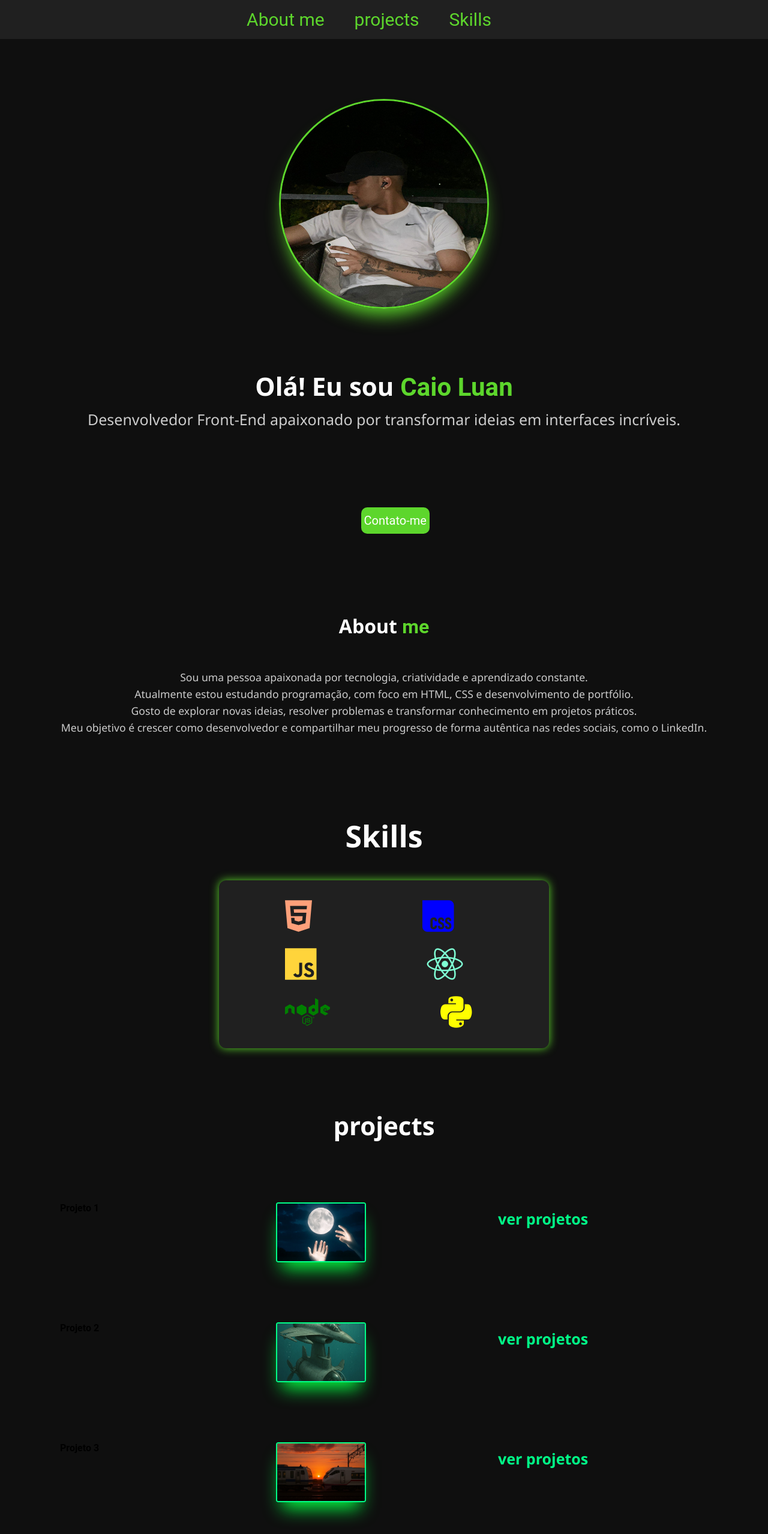
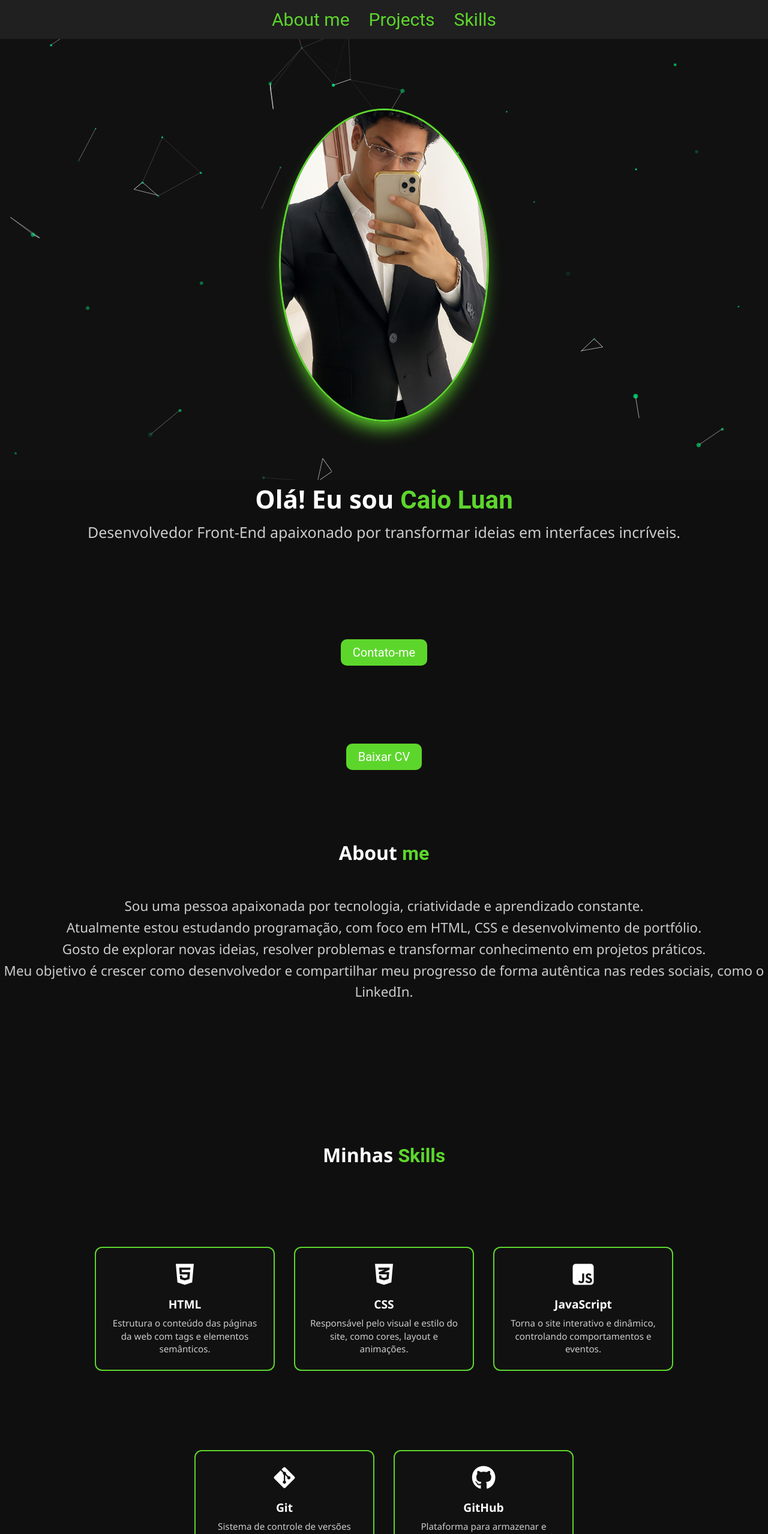
Before and after one commit to Takakae09/my-portif-lio, a plain HTML site: page Portifolio-dev/index.html in a window 1280 px wide. Shown: the top 2558 px of the page at 60% size. Drawn offline with nearby package versions, Linux system fonts and the light colour scheme.

Commit message:
mod3
finalização de bug falta só adc os projetos.

```diff
--- a/Portifolio-dev/index.html
+++ b/Portifolio-dev/index.html
@@ -1,27 +1,28 @@
 <!DOCTYPE html>
-<html lang="pt-br">
+<html lang="en-us">
 <head>
     <meta charset="UTF-8">
     <meta name="viewport" content="width=device-width, initial-scale=1.0">
     <link rel="stylesheet" href="https://cdnjs.cloudflare.com/ajax/libs/font-awesome/6.7.2/css/all.min.css" integrity="sha512-Evv84Mr4kqVGRNSgIGL/F/aIDqQb7xQ2vcrdIwxfjThSH8CSR7PBEakCr51Ck+w+/U6swU2Im1vVX0SVk9ABhg==" crossorigin="anonymous" referrerpolicy="no-referrer" />
     <link rel="stylesheet" href="../css/index.css">
+    <link rel="stylesheet" href="../css/resp.css">
+    <script src="https://cdn.jsdelivr.net/particles.js/2.0.0/particles.min.js"></script>
     <title>Dev.caioluan</title>
 </head>
 <body>
-
-
+  <div id="particles-js"></div>
         <nav>
 
             <ul class="topo">
-                <li><a href="About-me">About me</a></li>
-                <li><a href="#">projects</a></li>
-                <li><a href="#">Skills</a></li>
-                <ul>
+                <li><a href="#About me">About me</a></li>
+                <li><a href="#projetos">Projects</a></li>
+                <li><a href="#skills">Skills</a></li>
+              </ul>
         </nav>
 
         <main>
 
-            <img src="img/caio.jpg.jpg" alt="foto de perfil" class="foto-principal">
+            <img src="img/CAIOLUAN2.0.jpg" alt="foto de perfil" class="foto-principal">
             <div class="conteudo">
                 <h1 class="titulor">Olá! Eu sou <span class="destaque">Caio Luan</span></h1>
 <p class="subtitulo">Desenvolvedor Front-End apaixonado por transformar ideias em interfaces incríveis.</p>
@@ -33,9 +34,10 @@
 
             <!-- HTML -->
 <button class="botao1">Contato-me</button>
+<a href="../CV-PDF/CV-CaioLuan.pdf" download class="botao1">Baixar CV</a>
         </section>
 
-        <section id="about-me">
+        <section" id="About me">
             <h2 class="sobre">About <span class="sobre2">me</span></h2>
 
             <p class="sobre1">
@@ -46,50 +48,68 @@
             </p>
           </section>
 
+          <section id="skills">
+            <h2 class="titulo">Minhas <span class="destaque">Skills</span></h2>
 
-        <section class="especealidade">
-            <div class="interface">
-                <h3 class="habilidade">Skills</h3>
-                <div class="flex">
-                    <div class="especealidade-box">
-                        <i class="fa-brands fa-html5" style="color:lightsalmon;"></i>
-                        <i class="fa-brands fa-css" style="color:#0000FF;"></i>
-                        <i class="fa-brands fa-js" style="color: #FFD43B;"></i>
-                        <i class="fa-brands fa-react" style="color: aquamarine;"></i>
-                        <i class="fa-brands fa-node" style="color:green;"></i>
-                        <i class="fa-brands fa-python" style="color:yellow;"></i>
-                    </div><!--especealidade-box-->
-                </div><!--flex-->
-            </div><!--interface-->
-        </section><!--especialidade-->
+            <div class="skills-container">
+              <div class="skill-card">
+                <i class="fab fa-html5"></i>
+                <h3>HTML</h3>
+                <p>Estrutura o conteúdo das páginas da web com tags e elementos semânticos.</p>
+              </div>
 
-        <section>
-            <div class="container-pjts">
-                <h3 class="titulor">projects</h3>
-                <div class="projetos-box-proj1">
-                    <h4>Projeto 1</h4>
-                    <img src="img/assets_task_01jtnhkqqze2r9cg2np56ctn06_1746627356_img_0.webp" alt="projeto 1" class="projrto-1">
-                <a href="#" class="link">ver projetos</a>
-                </div>
+              <div class="skill-card">
+                <i class="fab fa-css3-alt"></i>
+                <h3>CSS</h3>
+                <p>Responsável pelo visual e estilo do site, como cores, layout e animações.</p>
+              </div>
+
+              <div class="skill-card">
+                <i class="fab fa-js-square"></i>
+                <h3>JavaScript</h3>
+                <p>Torna o site interativo e dinâmico, controlando comportamentos e eventos.</p>
+              </div>
+
+              <div class="skill-card">
+                <i class="fab fa-git-alt"></i>
+                <h3>Git</h3>
+                <p>Sistema de controle de versões para salvar e organizar o histórico dos códigos.</p>
+              </div>
+
+              <div class="skill-card">
+                <i class="fab fa-github"></i>
+                <h3>GitHub</h3>
+                <p>Plataforma para armazenar e compartilhar projetos com o Git na nuvem.</p>
+              </div>
             </div>
+          </section>
 
-            <div class="container-pjts">
+          <section id="projetos">
+            <h2 class="titulo">Meus <span class="destaque">Projetos</span></h2>
 
-                <div class="projetos-box-proj1">
-                    <h4>Projeto 2</h4>
-                    <img src="img/assets_task_01jtxe96v1ewz8qff6f69bfkr7_1746892350_img_3.webp" alt="projeto 1" class="projrto-1">
-                <a href="#" class="link">ver projetos</a>
-                </div>
+            <div class="projetos-grid">
+
+              <div class="projeto-card">
+                <h3>Projeto 1</h3>
+                <img src="img/assets_task_01jtnhkqqze2r9cg2np56ctn06_1746627356_img_0.webp" alt="Projeto 1">
+                <a href="#" class="botao-projeto">Ver Projeto</a>
+              </div>
+
+              <div class="projeto-card">
+                <h3>Projeto 2</h3>
+                <img src="img/assets_task_01jtxe96v1ewz8qff6f69bfkr7_1746892350_img_3.webp" alt="Projeto 2">
+                <a href="#" class="botao-projeto">Ver Projeto</a>
+              </div>
+
+              <div class="projeto-card">
+                <h3>Projeto 3</h3>
+                <img src="img/assets_task_01jtxeae84ep2ax9yqgg027639_1746892393_img_3.webp" alt="Projeto 3">
+                <a href="#" class="botao-projeto">Ver Projeto</a>
+              </div>
+
             </div>
+          </section>
 
-            <div class="container-pjts">
-                <div class="projetos-box-proj1">
-                    <h4>Projeto 3</h4>
-                    <img src="img/assets_task_01jtxeae84ep2ax9yqgg027639_1746892393_img_3.webp" alt="projeto 1" class="projrto-1">
-                <a href="#" class="link">ver projetos</a>
-                </div>
-            </div>
-        </section>
 
 
         <footer>
@@ -119,7 +139,7 @@
     <a href="http://wa.me/5521970088704" target="_blank" title="WhatsApp">
       <i class="fab fa-whatsapp"></i>
     </a>
-    <a href="https://www.linkedin.com/in/caio-luan-45208b2a9?utm_source=share&utm_campaign=share_via&utm_content=profile&utm_medium=ios_app" target="_blank" title="LinkedIn">
+    <a href="https://www.linkedin.com/in/desenvolvendofrontcaioluan444?utm_source=share&utm_campaign=share_via&utm_content=profile&utm_medium=ios_app" target="_blank" title="LinkedIn">
       <i class="fab fa-linkedin"></i>
     </a>
     <a href="https://github.com/Takakae09" target="_blank" title="GitHub">
@@ -130,5 +150,7 @@
 
 
         <script src="index.js"></script>
+        <script src="js/particles-config.js"></script>
+
 </body>
 </html>
--- a/Portifolio-dev/index.js
+++ b/Portifolio-dev/index.js
@@ -37,3 +37,86 @@ document.addEventListener("DOMContentLoaded", function () {
       // ETAPA 3 – Vamos adicionar aqui o envio com EmailJS
     });
   });
+
+
+  particlesJS("particles-js", {
+    "particles": {
+      "number": {
+        "value": 50,
+        "density": {
+          "enable": true,
+          "value_area": 800
+        }
+      },
+      "color": {
+        "value": "#00ff88"
+      },
+      "shape": {
+        "type": "circle"
+      },
+      "opacity": {
+        "value": 0.8,
+        "random": true
+      },
+      "size": {
+        "value": 4,
+        "random": true
+      },
+      "move": {
+        "enable": true,
+        "direction": "bottom",
+        "speed": 2,
+        "out_mode": "out"
+      }
+    },
+    "interactivity": {
+      "detect_on": "canvas",
+      "events": {
+        "onhover": {
+          "enable": false
+        },
+        "onclick": {
+          "enable": false
+        },
+        "resize": true
+      }
+    },
+    "retina_detect": true
+  });
+
+
+
+  function smoothScrollTo(element, duration = 1000) {
+    const targetY = element.getBoundingClientRect().top + window.pageYOffset;
+    const startY = window.pageYOffset;
+    const distance = targetY - startY;
+    let startTime = null;
+
+    function easeInOutQuad(t) {
+      return t < 0.5 ? 2*t*t : -1 + (4 - 2*t)*t;
+    }
+
+    function animation(currentTime) {
+      if (startTime === null) startTime = currentTime;
+      const timeElapsed = currentTime - startTime;
+      const progress = Math.min(timeElapsed / duration, 1);
+      const eased = easeInOutQuad(progress);
+      window.scrollTo(0, startY + distance * eased);
+      if (timeElapsed < duration) {
+        requestAnimationFrame(animation);
+      }
+    }
+    requestAnimationFrame(animation);
+  }
+
+  // Aplicar aos links do menu:
+  document.querySelectorAll('.topo a[href^="#"]').forEach(anchor => {
+    anchor.addEventListener('click', function(e) {
+      e.preventDefault();
+      const target = document.querySelector(this.getAttribute('href'));
+      if (target) {
+        // Ajuste duration (ms) conforme desejar, ex: 1500 para mais lento
+        smoothScrollTo(target, 1500);
+      }
+    });
+  });
--- a/css/index.css
+++ b/css/index.css
@@ -5,8 +5,22 @@
     font-family: 'Roboto', sans-serif;
   }
 
+  /* Faz a div de partículas ficar full screen e atrás do conteúdo */
+#particles-js {
+  position: fixed;
+  width: 100%;
+  height: 100%;
+  top: 0;
+  left: 0;
+  z-index: -1; /* fica atrás */
+  background-color: #111; /* fundo escuro */
+}
+
+html { scroll-behavior: smooth; }
+
   body{
     background-color:var(--cor-primaria);
+    scroll-behavior: smooth;
   }
 
 
@@ -63,10 +77,10 @@ a:hover{
 
 
   .foto-principal{
-    width:350px;
-    height: 350px;
+    width:550px;
+    height: 550px;
     border:3px solid  var(--cor-terciaria);
-    border-radius: 100%;
+    border-radius: 50%;
     display: block;
     margin: auto;
    box-shadow: var(--cor-terciaria) 0px 20px 30px -10px;
@@ -76,18 +90,18 @@ a:hover{
   }
 
   .botao1 {
-    margin-left:47%;
-    margin-top: 130px;
-    background-color:var(--cor-terciaria);
-    color:#ffffff;
-    font-size:20px;
+    display: block;       /* para respeitar margin auto */
+    margin: 130px auto 0 auto; /* topo 130px, centralizado horizontalmente */
+    background-color: var(--cor-terciaria);
+    color: #ffffff;
+    font-size: 20px;
     text-decoration: none;
-    display: block;
-    padding:10px 5px 10px 5px;
-    border-radius:10px;
-    display: inline-block;
+    padding: 10px 20px;
+    border-radius: 10px;
     border: none;
+    width: fit-content; /* ajusta a largura ao conteúdo */
   }
+
 
   .botao1:hover{
     background:var(--cor-primaria);
@@ -123,118 +137,232 @@ a:hover{
   /* TEXTO */
   .sobre1 {
     flex: 1;
-    font-size: 1.1rem;
+    font-size: 1.4rem;
     color: #ccc;
     line-height: 1.6;
     margin-top: 50px;
   }
 
 
-
-  .habilidade{
-    font-size: 50px;
-    margin-top: 100px;
-
+  #skills {
+    max-width: 1200px;
+    margin: 0 auto;
+    padding: 2rem;
+    text-align: center;
   }
 
-  .flex{
-    display: flex;               /* coloca um do lado do outro */
-    justify-content: center;     /* centraliza na horizontal */
-    align-items: center;         /* centraliza verticalmente */
-    gap:25px;                   /* espaçamento entre ícones */
-    padding:  20px;
-    background-color: var(--cor-secundaria);
-    border-radius: 12px;
-    box-shadow: 0 0 15px var(--cor-terciaria);
-    max-width: 550px;
-    margin: 40px auto;
+  .titulo {
+    margin-top:10px;
+    font-size: 2rem;
+    color: white;
   }
 
-  .flex i {
-    font-size:60px;
-    transition: transform 0.3s;
-    padding:10px 90px 10px 90px;
+  .destaque {
+    color: var(--cor-terciaria);
   }
 
-  .flex i:hover {
-    transform: scale(1.2);
+  .skills-container {
+    display: flex;
+    flex-wrap: wrap;
+    gap: 2rem;
+    justify-content: center;
+    margin-top: 2rem;
+  }
+
+  /* CAIXA */
+  .skill-card {
+    background-color: #111;
+    border: 2px solid var(--cor-terciaria);
+    color: white;
+    padding: 1.5rem;
+    border-radius: 12px;
+    text-align: center;
+    width: 250px;
+    transition: transform 0.3s ease;
+    margin-top: 100px;
+  }
+
+  .skill-card i {
+    font-size: 2.5rem;
+    margin-bottom: 0.5rem;
+  }
+
+  .skill-card h3 {
+    margin: 0.5rem 0;
+    font-size: 1.2rem;
+    color: white;
+  }
+
+  .skill-card p {
+    font-size: 0.95rem;
+    color: #ccc;
+    line-height: 1.4;
+  }
+
+  .skill-card:hover {
+    transform: scale(1.05);
+    background-color: #00ff88;
+    color: black;
+  }
+
+  .skill-card:hover i,
+  .skill-card:hover h3,
+  .skill-card:hover p {
+    color: black;
   }
 
 
+  #projetos {
+    max-width: 1200px;
+    margin: 0 auto;
+    padding: 2rem;
+    text-align: center;
+  }
 
-  .projetos-box-proj1{
-    display: grid;
-    grid-template-columns: repeat(auto-fit, minmax(300px, 1fr));
-    margin:100px;
+  .titulo {
+    font-size: 2rem;
+    margin-top: 200px;
+    color: white;
+    margin-bottom: 2rem;
+  }
+
+  .destaque {
+    color: var(--cor-terciaria);
+  }
+
+  /* Grid para os projetos */
+  .projetos-grid {
+    display: flex;
+    flex-wrap: wrap;
+    gap: 2rem;
+    justify-content: center;
+  }
+
+  /* Card individual */
+  .projeto-card {
+    margin-top: 100px;
+    background-color: #111;
+    border: 2px solid var(--cor-terciaria);
+    border-radius: 12px;
+    padding: 1rem;
+    width: 300px;
+    color: white;
+    transition: transform 0.3s ease;
+  }
+
+  .projeto-card img {
+    max-width: 100%;
+    border-radius: 8px;
+    margin-bottom: 1rem;
+  }
+
+  .projeto-card h3 {
+    margin-bottom: 0.5rem;
+    font-size: 1.2rem;
+  }
+
+  .botao-projeto {
+    display: inline-block;
+    margin-top: 0.5rem;
+    padding: 0.5rem 1rem;
+    background-color: var(--cor-terciaria);
+    color: black;
+    text-decoration: none;
+    border-radius: 6px;
+    font-weight: bold;
+    transition: background-color 0.3s;
+  }
+
+  .botao-projeto:hover {
+    background-color: #00ff88;
+  }
+
+  .projeto-card:hover {
+    transform: scale(1.05);
   }
 
 
-  .projetos-box-proj1:hover{
-    transform: scale(1.03);
+  .contato-container {
+    max-width: 1200px;
+    margin: 0 auto;
+    padding: 2rem;
+    text-align: center;
   }
 
-  .projrto-1{
-    width:150px;
-    height:100px;
-    border-radius:4px;
-    object-fit: cover;
-    box-shadow: rgb(4,255,66)  0px 20px 30px -10px;
-    border: #00ff88 solid 2px;
+  footer {
+    background-color: #111;
+    padding: 3rem 2rem;
+    color: white;
+    text-align: center;
+    font-family: 'Segoe UI', Tahoma, Geneva, Verdana, sans-serif;
+    margin-top:100px;
   }
 
-
- .link{
-  margin:10px;
-  text-decoration: none;
-  color: #00ff88;
-  font-size: 25px;
-  font-weight: bold;
- font-family: 'Segoe UI', sans-serif;
- }
-
-
- .link:hover{
-    color: #fff;
+  .contato-container {
+    max-width: 500px;
+    margin: 0 auto;
   }
 
-
-   .contato-container {
-    max-width: 600px;
-    margin: 20rem auto;
-    padding: 2rem;
-    background-color: rgba(0, 0, 0, 0);
-    border-radius: 8px;
-    box-shadow: rgb(4,255,66)  0px 20px 30px -10px;
+  .contato-container h2 {
+    color:var(--cor-terciaria);
+    margin-bottom: 1.5rem;
+    font-size: 2rem;
   }
 
-  h2 {
-    text-align: center;
-    color: #00ff88;
+  form {
+    display: flex;
+    flex-direction: column;
+    gap: 1rem;;
   }
 
   label {
-    display: block;
-    margin-top: 1rem;
-    margin-bottom: 0.5rem;
-    font-weight: bold;
-    color:#00ff88;
+    text-align: left;
+    font-weight: 600;
+    color: var(--cor-terciaria);
   }
 
   input[type="text"],
   input[type="email"],
   textarea {
-    width: 100%;
-    padding: 0.75rem;
-    border: 1px solid #00ff88;
-    border-radius: 4px;
+    background-color: #222;
+    border: 2px solid var(--cor-secundaria);
+    border-radius: 8px;
+    padding: 0.7rem;
+    color: white;
+    font-size: 1rem;
     resize: vertical;
-    font-size: 1rem;
+    transition: border-color 0.3s ease;
+  }
+
+  input[type="text"]:focus,
+  input[type="email"]:focus,
+  textarea:focus {
+    border-color: var(--cor-terciaria);
+    outline: none;
+  }
+
+  textarea {
+    min-height: 100px;
+  }
+
+  button.Enviar {
+    background-color:var(--cor-terciaria);
+    border: none;
+    border-radius: 8px;
+    padding: 0.75rem 1.5rem;
+    font-weight: bold;
+    color: black;
+    cursor: pointer;
+    transition: background-color 0.3s ease;
+    align-self: center;
+    width: 150px;
+  }
+
+  button.Enviar:hover {
+    background-color: white;
   }
 
 
-  textarea {
-    min-height: 120px;
-  }
 
   .Enviar {
     margin-top: 1.5rem;
@@ -291,3 +419,12 @@ a:hover{
     --cor-hover: #337418;
     --cor-hover: #F8F8F8;
   }
+
+  body.light-mode .botao1 {
+    background-color: #2D9CDB; /* azul claro */
+    color: #ffffff;
+  }
+
+  body.light-mode .botao1:hover {
+    background-color: #1a6fa5; /* azul mais escuro no hover */
+  }
--- /dev/null
+++ b/css/resp.css
@@ -0,0 +1,30 @@
+/* Imagens fluidas */
+.foto-principal {
+    width: 100%;
+    max-width: 350px;
+    height: auto;
+  }
+
+  /* Container principal */
+  main, section {
+    padding: 1rem;
+  }
+
+  /* Nav responsivo */
+  .topo {
+    display: flex;
+    justify-content: center;
+    gap: 2rem;
+  }
+  @media (max-width: 768px) {
+    .topo {
+      flex-direction: column;
+      gap: 1rem;
+    }
+  }
+
+  /* Cards fluidos */
+  .skill-card, .projeto-card {
+    width: 100%;
+    max-width: 300px;
+  }
```
Also changed, not shown: Portifolio-dev/img/CAIOLUAN2.0.jpg (added), Portifolio-dev/img/caio.jpg.jpg (deleted), 1 other file.
